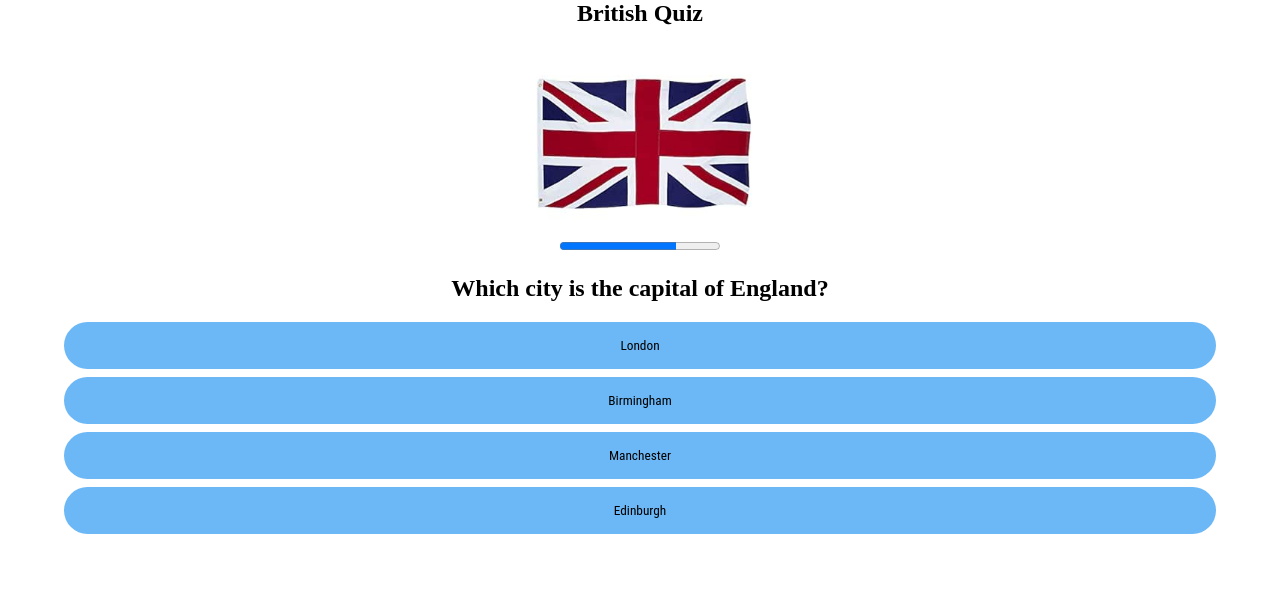
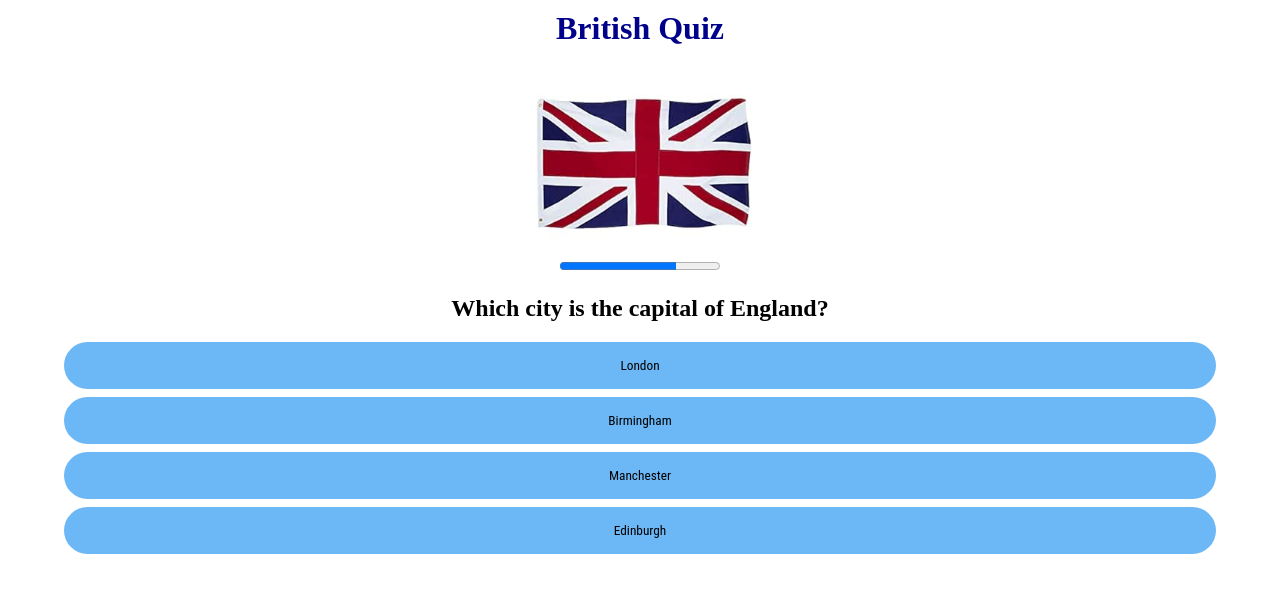
Before and after one commit to elvisonob/Quiz-Project, a React (Create React App) app: page / in a window 1280 px wide. Shown: the top 592 px of the page. Built offline with nearby package versions, Linux system fonts and the light colour scheme.

Commit message:
Page Adjustment

```diff
--- a/src/components/Header.module.css
+++ b/src/components/Header.module.css
@@ -2,3 +2,9 @@
     text-align: center;
     margin-bottom: -50px;
 }
+
+.Header h2 {
+    margin-top: 10px;
+    font-size: xx-large;
+    color: darkblue;
+}
```
